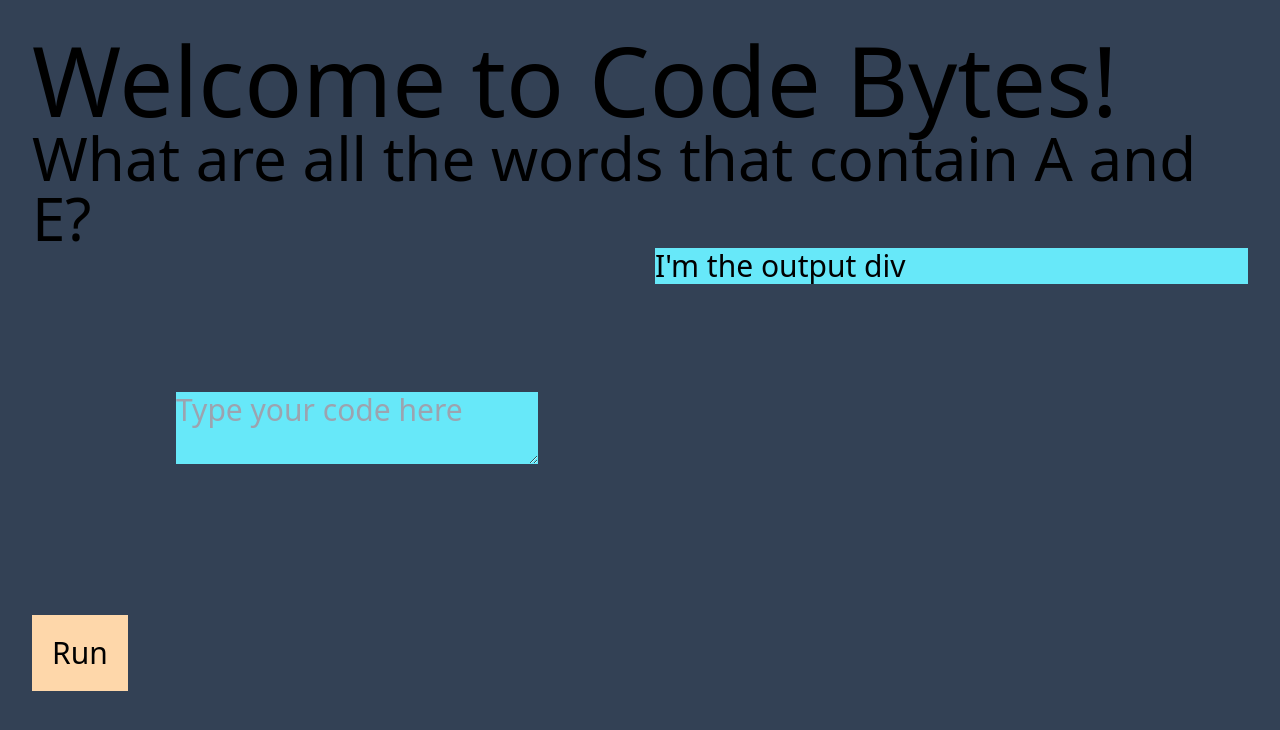
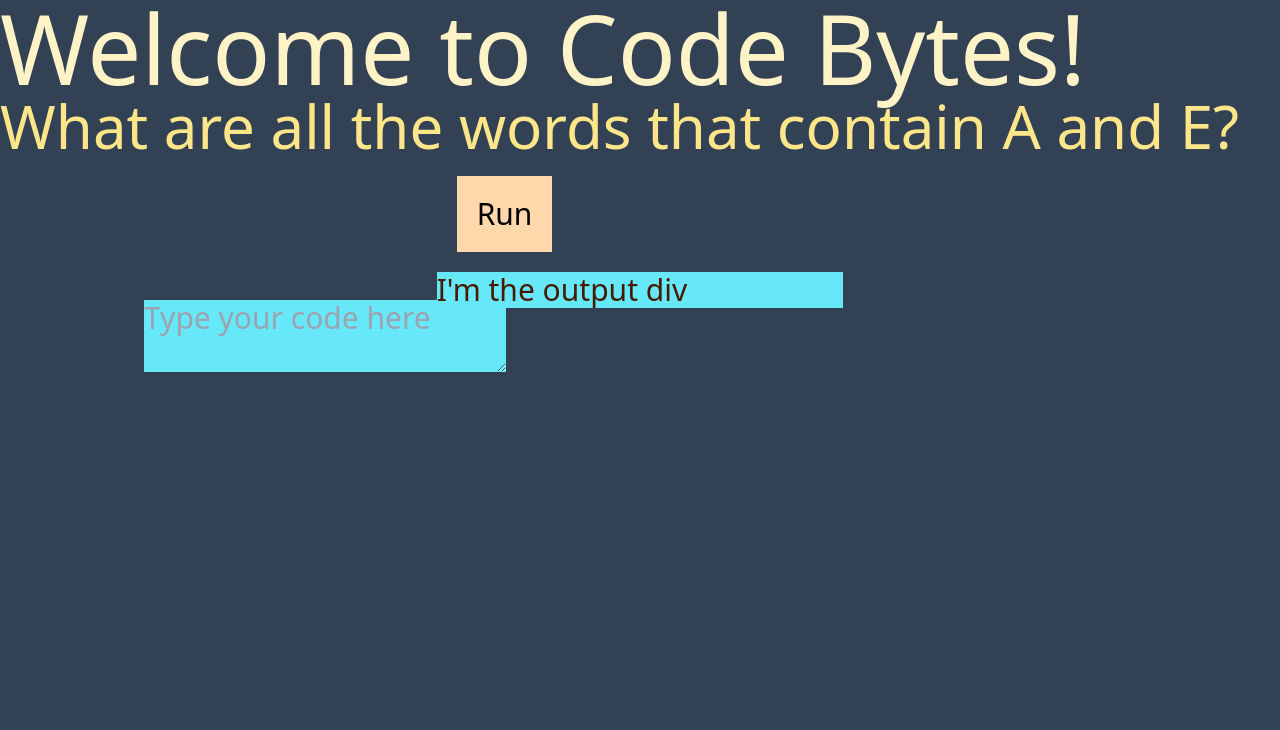
Before and after one commit to LadyAudrey/code_bytes, a React (Vite) app: page / in a window 1280 px wide. Shown: the top 730 px of the page. Built offline with nearby package versions, Linux system fonts and the light colour scheme.

Commit message:
working on tailwind, flex and css not cooperating

```diff
--- a/src/App.jsx
+++ b/src/App.jsx
@@ -15,31 +15,33 @@ function App() {
 
   return (
     <>
-      <div className="h-screen bg-slate-700 text-3xl overflow-scroll max-w-screen-2xl mx-auto p-8">
-        <h1 className="text-8xl object-center">Welcome to Code Bytes!</h1>
-        <h2 className="text-6xl">{questionBank[question]}</h2>
-        <div>
-          <div className="columns-2">
-            <div>
+      <div className="h-screen bg-slate-700 text-3xl overflow-scroll">
+        <div className="max-w-screen mx-auto flex-col place-content-end">
+          <h1 className="text-amber-100 text-8xl object-center">
+            Welcome to Code Bytes!
+          </h1>
+          <h2 className="text-6xl text-amber-200">{questionBank[question]}</h2>
+          <div>
+            <div className="columns-3">
               <form onSubmit={handleSubmit}>
                 <textarea
-                  className="bg-cyan-300 m-36"
+                  className="bg-cyan-300 text-amber-950 m-36"
                   name="user_code"
                   id="userCode"
                   placeholder="Type your code here"
                 ></textarea>
-                <button className="bg-orange-200 p-5" type="submit">
-                  Run
-                </button>
               </form>
-            </div>
-            <div className="bg-cyan-300" id="print">
-              I'm the output div
+              <button className="bg-orange-200 p-5 m-5" type="submit">
+                Run
+              </button>
+              <div className="bg-cyan-300 text-amber-950" id="print">
+                I'm the output div
+              </div>
             </div>
           </div>
+          {/* // Assess output to create passedBoolean // update html based on
+        passedBoolean */}
         </div>
-        {/* // Assess output to create passedBoolean // update html based on
-        passedBoolean */}
       </div>
     </>
   );
```
